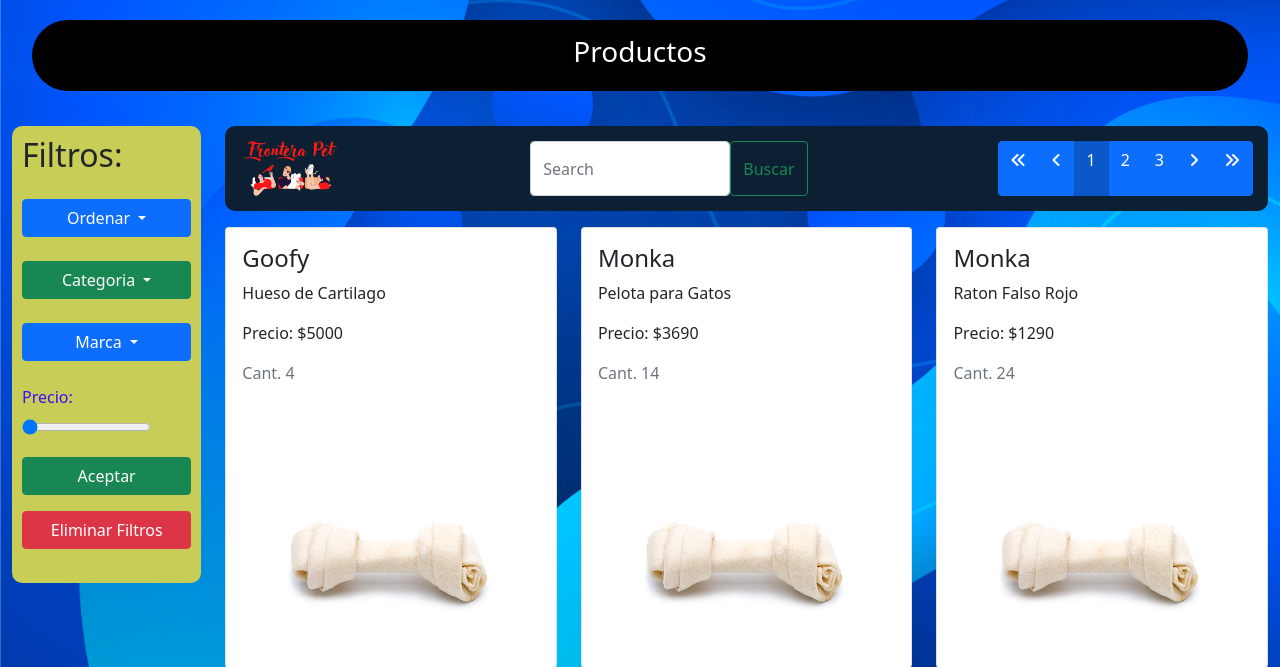
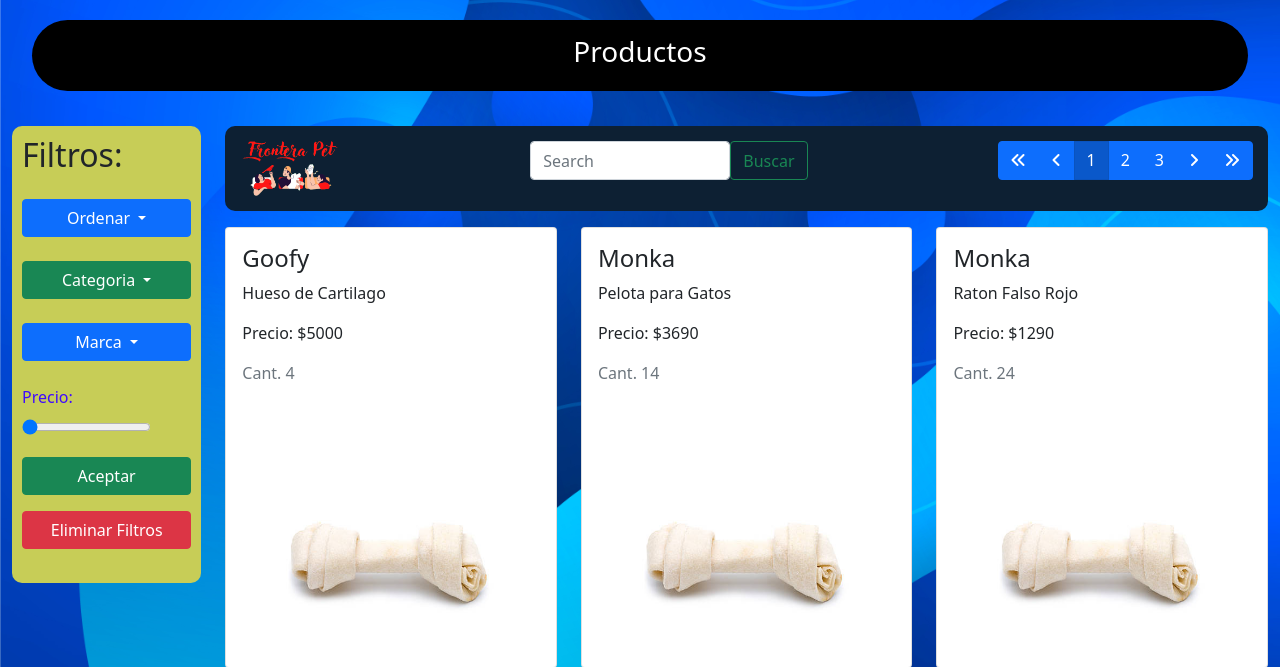
Before and after one commit to MrVidMM/Frontera-dj, a Django app: page /stock/ in a window 1280 px wide. Shown: the part 137-804 px from the top of the page. Run offline with Django 4.2, Linux system fonts and the light colour scheme; data comes from the database, SQL or seed files in the repository; some libraries are stand-ins or nearby versions.

Commit message:
Arreglé el Nav intgerno

```diff
--- a/app/templates/app/stock.html
+++ b/app/templates/app/stock.html
@@ -79,11 +79,11 @@
                         <div class="nav-stock mb-3">
                             <nav class="d-flex justify-content-between">
                                 <img class="img-relleno" src="{% static 'app/img/general/logo-FronteraPet.png' %}" width="100px" alt="">
-                                <form class="form-inline d-flex">
+                                <form class="form-inline d-flex mb-3">
                                     <input class="form-control mr-sm-2" style="width: 200px;" type="search" placeholder="Search" aria-label="Search">
                                     <button class="btn btn-outline-success my-2 my-sm-0" type="submit">Buscar</button>
                                 </form>
-                                <div class="btn-group">
+                                <div class="btn-group mb-3">
                                     <a href="stock.html" class="btn btn-primary"><i class="fa-solid fa-angles-left"></i></a>
                                     <a href="stock.html" class="btn btn-primary"><i class="fa-solid fa-angle-left"></i></a>
                                     <a href="stock.html" class="btn btn-primary active">1</a>
@@ -119,7 +119,7 @@
                             </div>
                         </div>
                         <!--Nav Interno DOWN-->
-                        <div class="nav-stock">
+                        <div class="nav-stock mb-3">
                             <nav class="d-flex justify-content-between">
                                 <img class="img-relleno" src="{% static 'app/img/general/logo-FronteraPet.png' %}" width="100px" alt="">
                                 <form class="form-inline d-flex mb-3">
```
